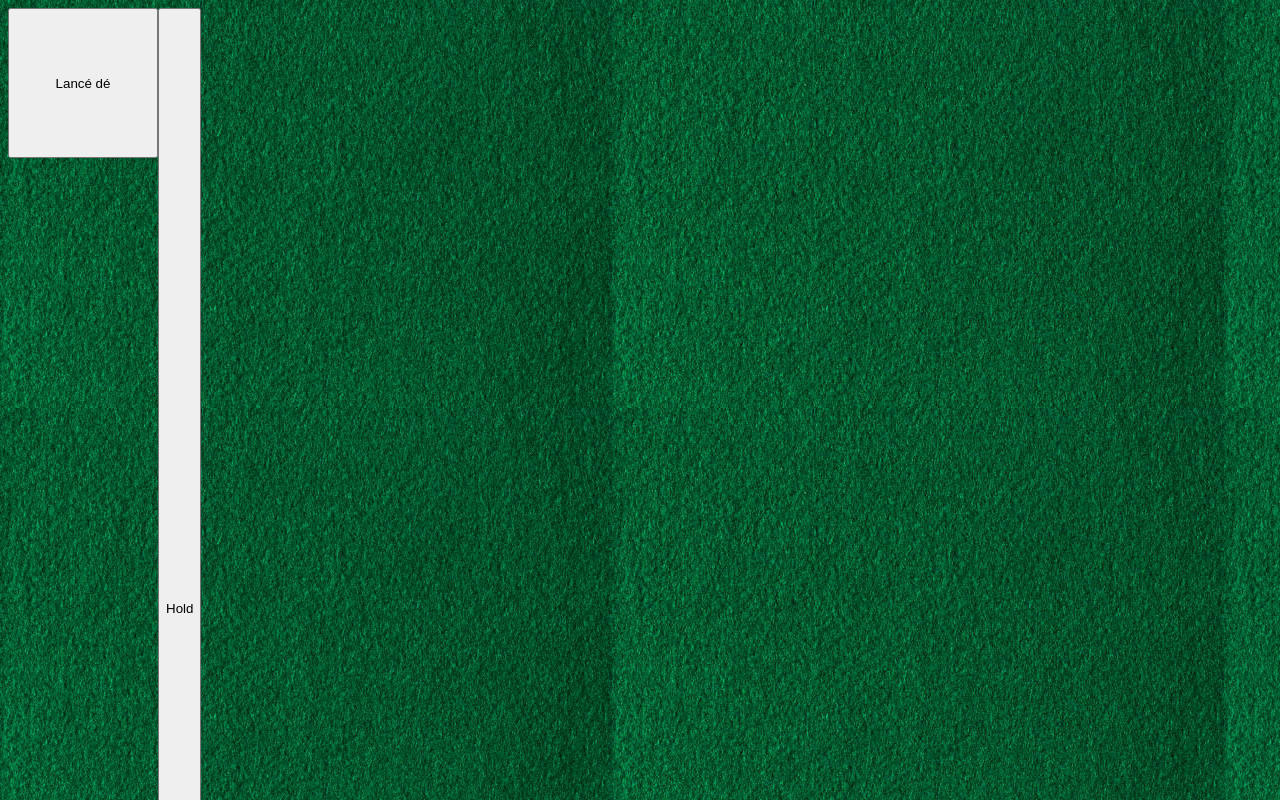
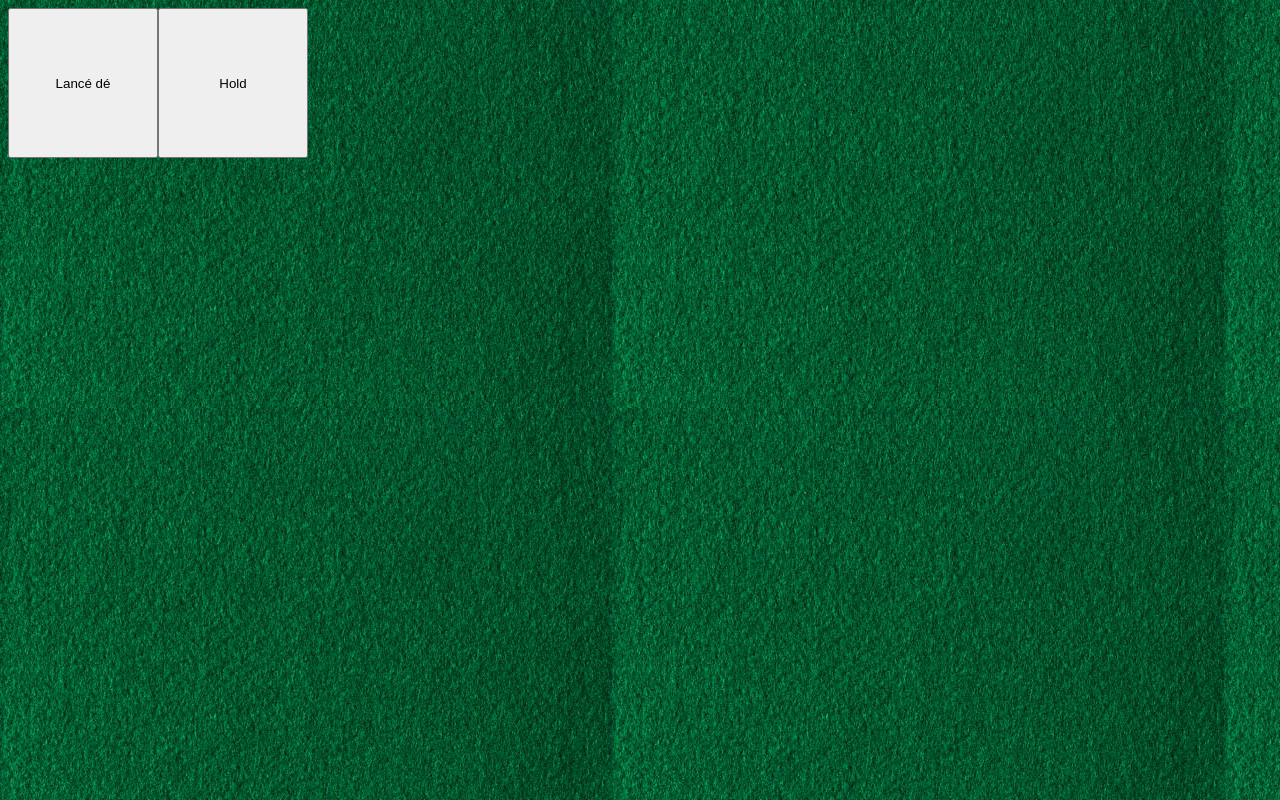
Before and after one commit to diegoply/Jeux-de-d-s-studi, a website: page jeu/index.html in a window 1280 px wide. Shown: the top 800 px of the page. Drawn offline with nearby package versions, Linux system fonts and the light colour scheme.

Commit message:
execption-de-jeu

```diff
--- a/jeu/script.js
+++ b/jeu/script.js
@@ -109,6 +109,10 @@ function compteur(compt, numDes){
     console.log("b" + b);
     console.log("a" + a);
 
+
+
+
+
     return a;
 
 
--- a/jeu/style.css
+++ b/jeu/style.css
@@ -15,3 +15,8 @@ body{
     justify-content: center;
     align-items: center;
 }
+
+#buttonHold{
+    width: 150px;
+    height:150px;
+}
```
